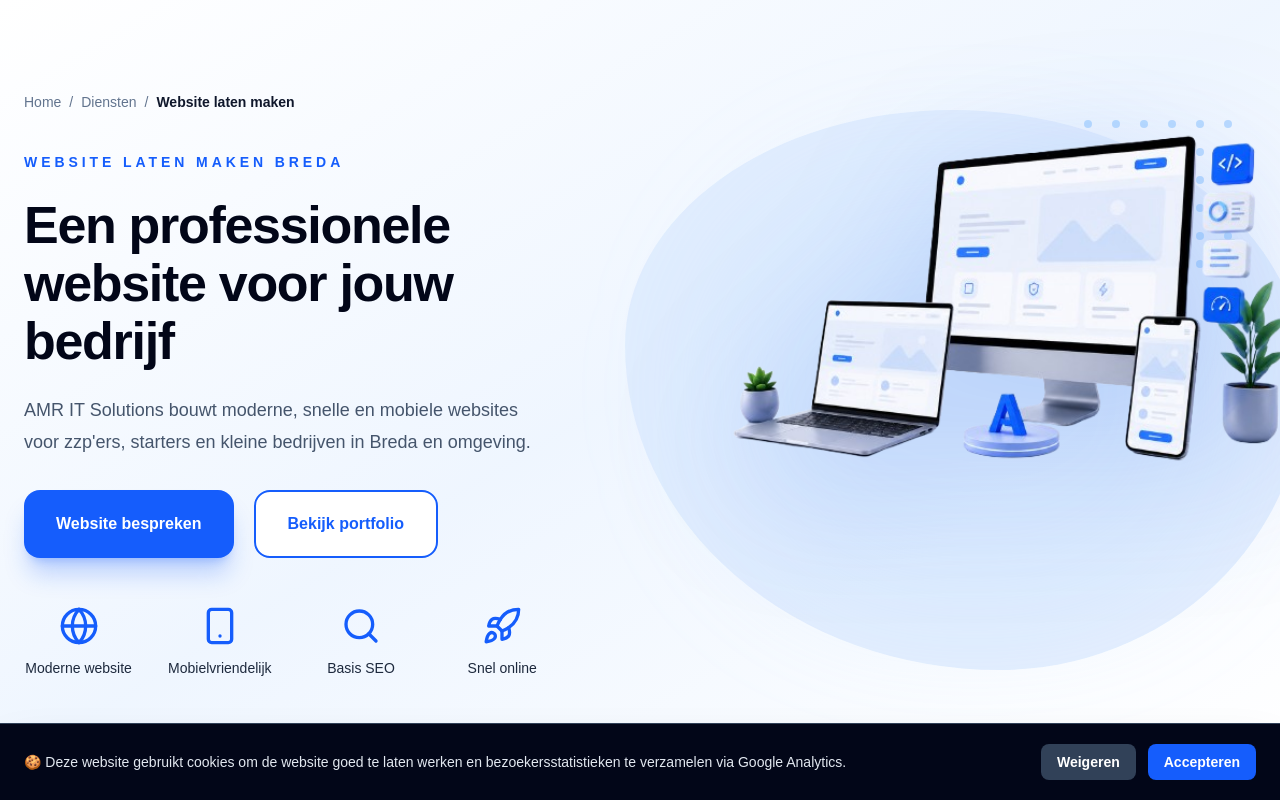
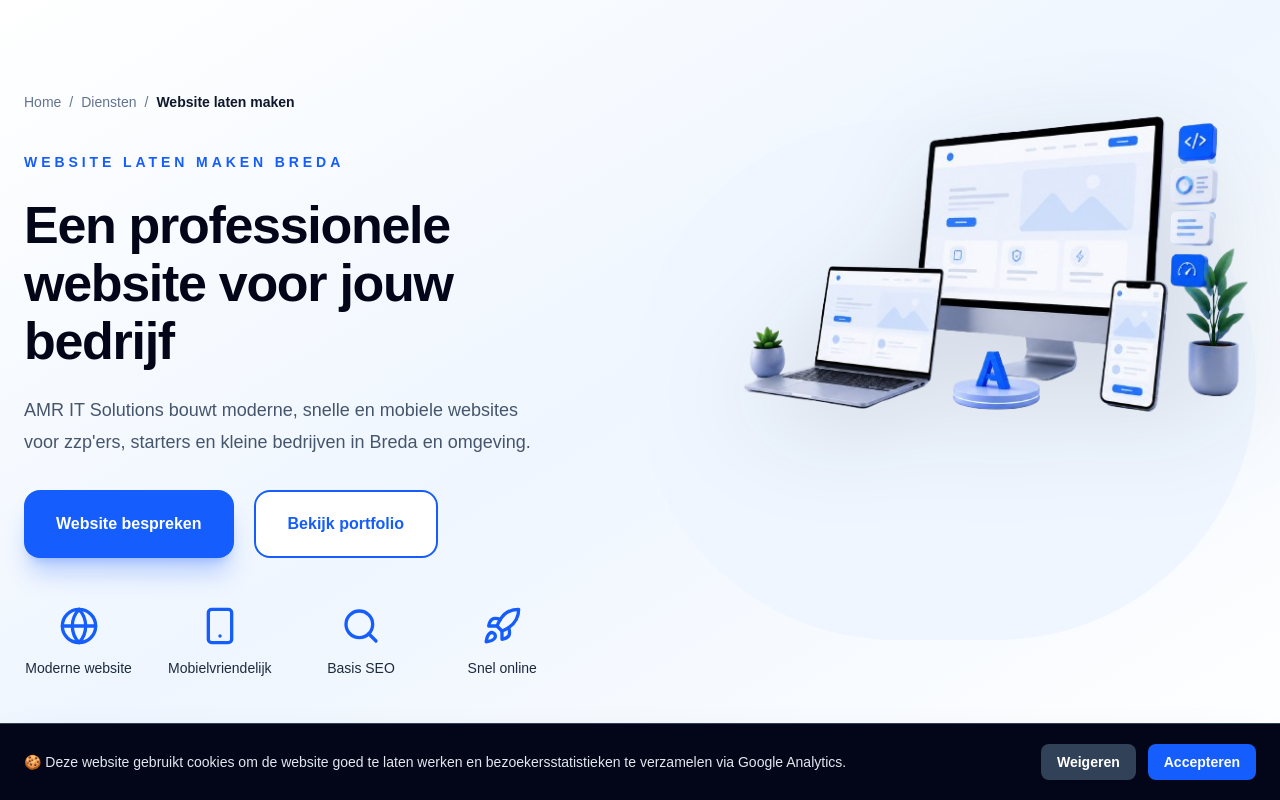
Before and after one commit to amritsolutions/amr-it-solutions, a Next.js app: page /website-laten-maken in a window 1280 px wide. Shown: the top 800 px of the page. Built offline with nearby package versions, Linux system fonts and the light colour scheme.

Commit message:
website laten maken verbeteren

```diff
--- a/components/WebsiteHero.tsx
+++ b/components/WebsiteHero.tsx
@@ -55,24 +55,22 @@ export default function WebsiteHero() {
           </div>
         </div>
 
-        <div className="relative mt-10 min-h-[300px] lg:mt-0 lg:min-h-[610px]">
-          <div className="absolute left-1/2 top-4 h-[340px] w-[360px] -translate-x-1/2 rounded-[48%_52%_45%_55%/42%_48%_52%_58%] bg-blue-100/75 lg:left-[20px] lg:top-[30px] lg:h-[560px] lg:w-[680px] lg:translate-x-0" />
+        <div className="relative mt-10 min-h-[280px] lg:mt-0 lg:min-h-[610px]">
+          <div className="absolute left-1/2 top-8 h-[340px] w-[340px] -translate-x-1/2 rounded-full bg-blue-50 lg:left-auto lg:right-0 lg:top-10 lg:h-[520px] lg:w-[620px] lg:translate-x-0" />
 
-          <div className="absolute left-1/2 top-10 h-[280px] w-[300px] -translate-x-1/2 rounded-full bg-blue-200/25 blur-3xl lg:left-[110px] lg:top-[100px] lg:h-[420px] lg:w-[520px] lg:translate-x-0" />
-
-          <div className="absolute right-6 top-10 z-10 hidden grid-cols-6 gap-5 opacity-55 lg:grid">
-            {Array.from({ length: 36 }).map((_, i) => (
+          <div className="absolute right-10 top-12 z-10 hidden grid-cols-6 gap-5 opacity-60 lg:grid">
+            {Array.from({ length: 24 }).map((_, i) => (
               <span key={i} className="h-2 w-2 rounded-full bg-blue-300" />
             ))}
           </div>
 
           <Image
             src="/images/website-hero.png"
-            alt="Professionele website laten maken in Breda"
-            width={950}
-            height={720}
+            alt="Website laten maken Breda"
+            width={900}
+            height={680}
             priority
-            className="relative z-20 mx-auto mt-2 w-[105%] max-w-[620px] object-contain drop-shadow-[0_30px_70px_rgba(37,99,235,0.18)] transition duration-500 hover:scale-[1.02] lg:mt-4 lg:w-[110%] lg:max-w-none lg:-translate-x-6"
+            className="relative z-20 mx-auto w-[90%] max-w-[520px] object-contain drop-shadow-[0_25px_50px_rgba(15,23,42,0.12)] transition duration-500 hover:scale-[1.02] lg:w-full lg:max-w-none"
           />
         </div>
       </div>
```
